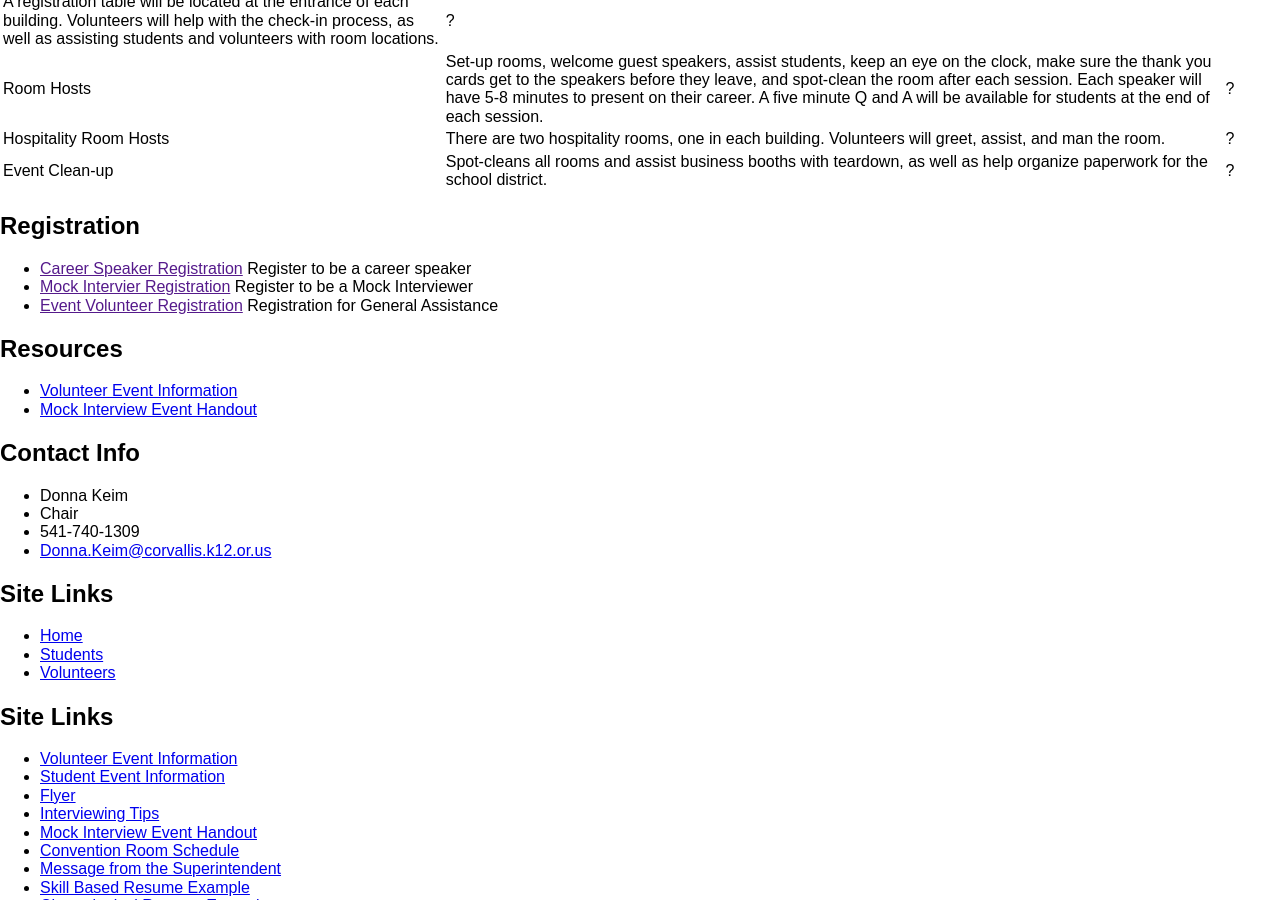
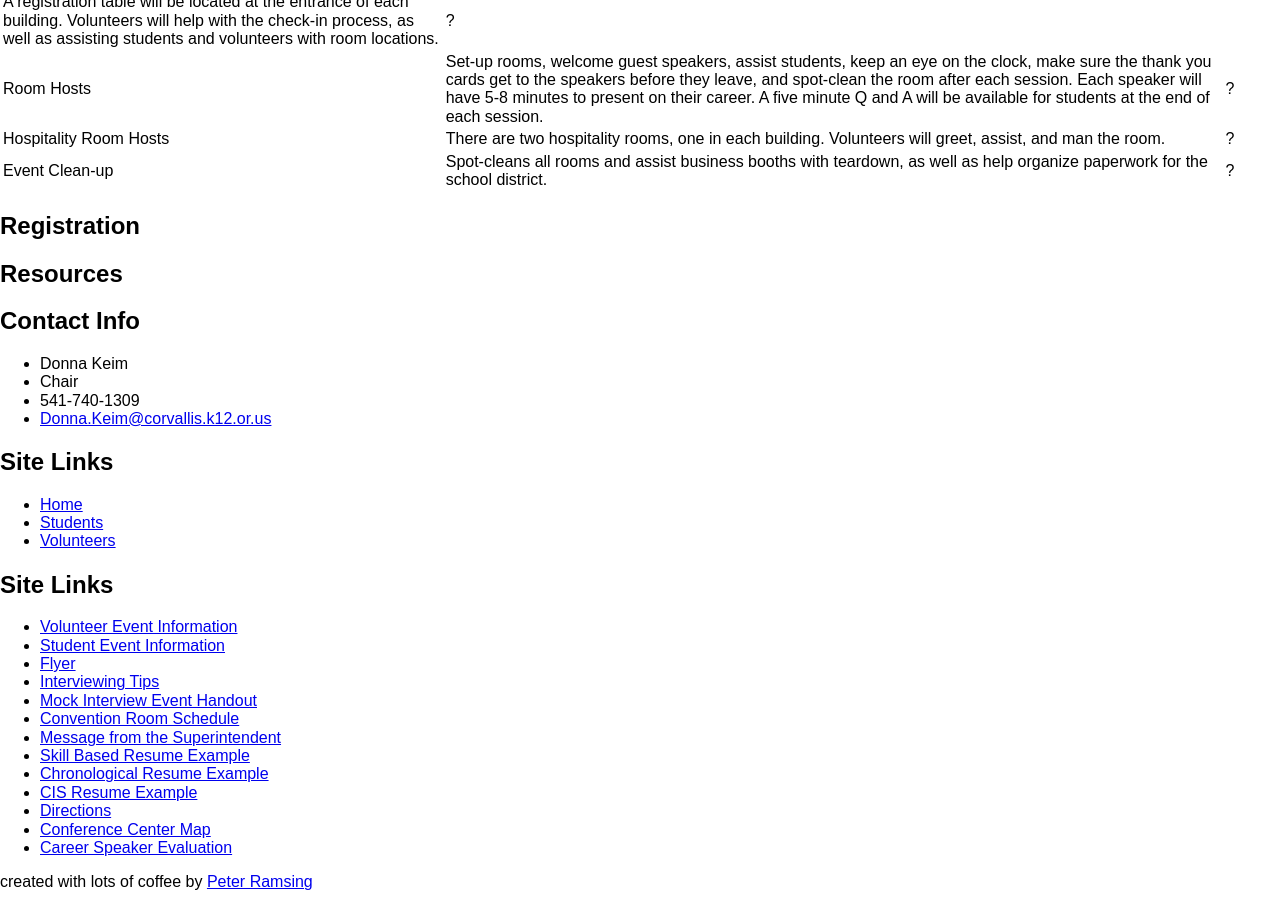
Before and after one commit to peterramsing/benton-county-career-convention, a Jekyll site: the page built from volunteers.html, in a window 1280 px wide and 900 px high, scrolled down 1721 px. Built offline with Jekyll 4.4.1, drawn with Linux system fonts in a browser that asks for light colours.

Commit message:
Playing with plural

```diff
--- a/_config.yml
+++ b/_config.yml
@@ -83,7 +83,7 @@ cc-registration-links:
     ur: ""
   - name: "Sponsor Registration"
     subtitle: "Register to sponsor the Career Convetion"
-    type: "sponsor"
+    type: "sponsors"
     ur: ""
   - name: "Career Speaker Registration"
     subtitle: "Register to be a career speaker"
--- a/volunteers.html
+++ b/volunteers.html
@@ -85,7 +85,7 @@ title: Volunteers
   <ul class="links-area__list">
 
     {% for registration-link in site.cc-registration-links %}
-      {% if registration-link.type == "volunteers" %}
+      {% if registration-link.type == "volunteer" %}
         <li class="links-area__link">
           <a href="{{ registration-link.url }}">{{ registration-link.name }}</a>
           <span>{{ registration-link.subtitle }}</span>
@@ -99,7 +99,7 @@ title: Volunteers
   <ul class="links-area__list">
 
     {% for resource in site.cc-resources %}
-      {% if resource.type == "volunteers" %}
+      {% if resource.type == "volunteer" %}
       <li class="links-area__link">
         <a href="{{ resource.file-name | prepend: site.cc-resources-base-url }}">{{ resource.name }}</a>
         <span>{{ resource.subtitle }}</span>
```
